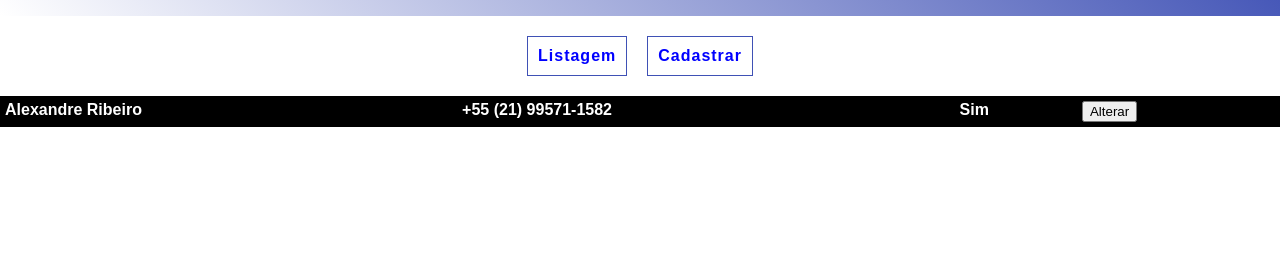
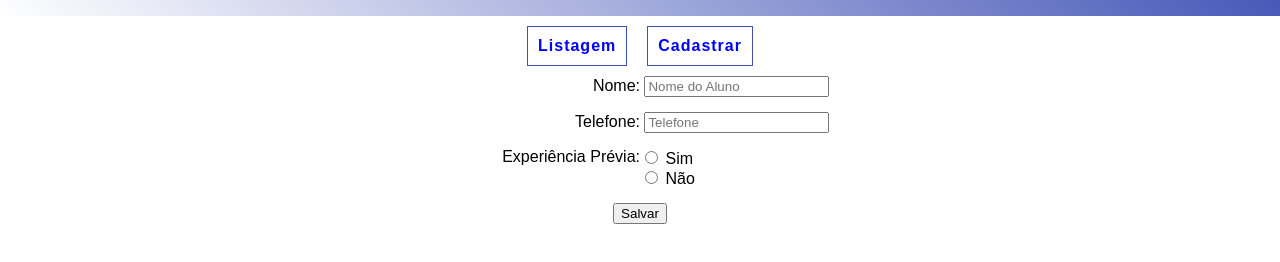
Before and after one commit to alexandreribeiro18071972/projeto-exemplo, a plain HTML site: page src/form.html in a window 1280 px wide. Shown: the part 56-318 px from the top of the page. Drawn offline with Linux system fonts and the light colour scheme.

Commit message:
Criando o Formulário de Cadastro

```diff
--- /dev/null
+++ b/assets/css/forms.css
@@ -0,0 +1,18 @@
+.formulario {
+    display: flex;
+    flex-direction: column;
+    justify-content: center;
+    align-items: center;
+}
+.formulario div {
+    width: 100%;
+
+}
+.formulario .label-grande {
+    width: 50%;
+    display: inline-block;
+    text-align: right;
+}
+.formulario .linha-formulario {
+    margin-bottom: 15px;
+}
--- a/assets/css/list.css
+++ b/assets/css/list.css
@@ -4,7 +4,7 @@
 }
 .lista tr:nth-child(1) {
     vertical-align: top;
-    background-color: black;
+    background-color: rgb(138, 147, 233);
     color: white;
     font-weight: bold;
     border-spacing: 1;
--- a/assets/css/style.css
+++ b/assets/css/style.css
@@ -12,7 +12,8 @@ p{
 .menu {
     display: flex;
     justify-content: center;
-    margin: 10px;
+    margin: 0px;
+
 }
 .menu a {
     text-decoration: none;
--- a/src/form.html
+++ b/src/form.html
@@ -1,11 +1,13 @@
 <!DOCTYPE html>
 <html>
 <head>
+    <meta name="viewport" content="width=device-width, inital-scale=1.0">
     <title>
         Projeto Exemplo
     </title>
     <link rel="stylesheet" href="../assets/css/style.css" />
     <link rel="stylesheet" href="../assets/css/list.css" />
+    <link rel="stylesheet" href="../assets/css/forms.css" />
 </head>
 <body>
     <header class="cabecalho">
@@ -16,25 +18,31 @@
         <a href="./form.html" > Cadastrar </a>
     </section>
     <section>
+        <form class="formulario">
+            <div class="linha-formulario">
+                <label class="label-grande" for="name"> Nome: </label>
+                <input name="name" id="name" required type="text" placeholder="Nome do Aluno" />
+            </div>
+            <div class="linha-formulario">
+                <label class="label-grande" for="phone"> Telefone: </label>
+                <input name="phone" id="phone" required type="text" placeholder="Telefone" />
+            </div class="">
+            <div class="linha-formulario" style="display: flex;">
+                <label class="label-grande"> Experiência Prévia: </label>
+                <div style="display: inline-block; width: 40%;">
+                    <input name="xp" id="xp-yes" required type="radio" placeholder="Telefone" /> <label for="xp-yes">Sim</label>
+                    <br />
+                    <input name="xp" id="xp-no" required type="radio" placeholder="Telefone" /> <label for="xp-no">Não</label>
+                </div>
+            </div>
+            <div>
+                <div class="linha formulario">
+                    <input type="submit" value="Salvar" />
+                </div>
 
+            </div>
+        </form>
     </section>
-    <table class="lista">
-        <tbody>
-          <tr>
-              <td>
-                  Alexandre Ribeiro
-              </td>
-              <td>
-                +55 (21) 99571-1582
-            </td>
-            <td>
-                Sim
-            </td>
-            <td>
-                <button> Alterar </button>
-            </td>
-          </tr>
-        </tbody>
-    </table>
+
 </body>
 </html>
```
Also changed, not shown: index.html (+3 -5 lines).
